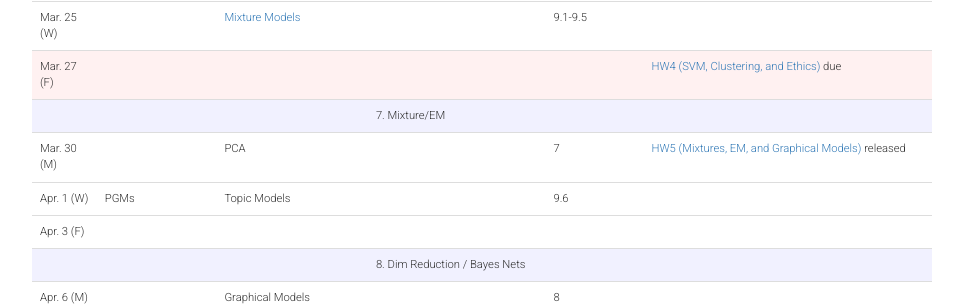
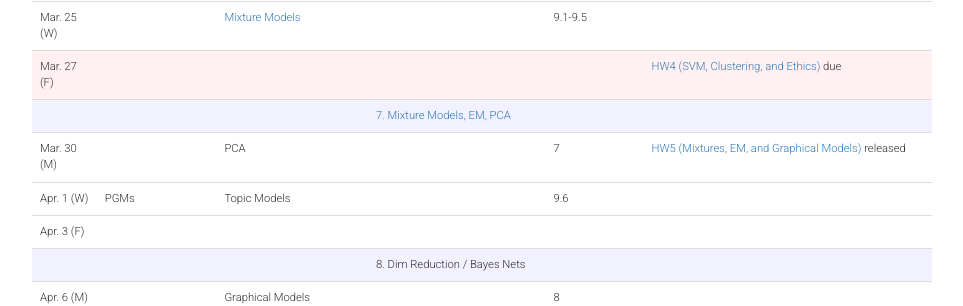
Before and after one commit to harvard-ml-courses/cs181-web-2020, a Jekyll site: the page built from schedule.html, in a window 1280 px wide and 900 px high, scrolled down 1657 px. Shown: the part 151-457 px from the top of the window, without its empty margins (158-1121 px from the left). Built offline with Jekyll 4.4.1, drawn with Linux system fonts in a browser that asks for light colours.

Commit message:
sec7 link added

```diff
--- a/_data/all.yaml
+++ b/_data/all.yaml
@@ -294,7 +294,7 @@ lectures:
     type: 'hw'
   - topic: # section 8
     subtopic:
-    section: 7. Mixture/EM
+    section: <a href="/cs181-web/sections#sec7">7. Mixture Models, EM, PCA</a>
     readings:
     hw:
     type: 'sec'
--- a/sections.html
+++ b/sections.html
@@ -15,7 +15,7 @@ weight: 0
         <li>Wednesday 4:30-5:30 pm, Location: Maxwell Dworkin 221</li>
       </ul>
 
-        <h2 class="title" id="sec6">Section 7 : Mixture Models, EM, PCA</h2>
+        <h2 class="title" id="sec7">Section 7 : Mixture Models, EM, PCA</h2>
         <p class="head-subtitle">Mon Mar 30</p>
         <ul class="lists">
             <li><a href="sections/sec7.pdf" target="_blank">PDF</a></li>
```
